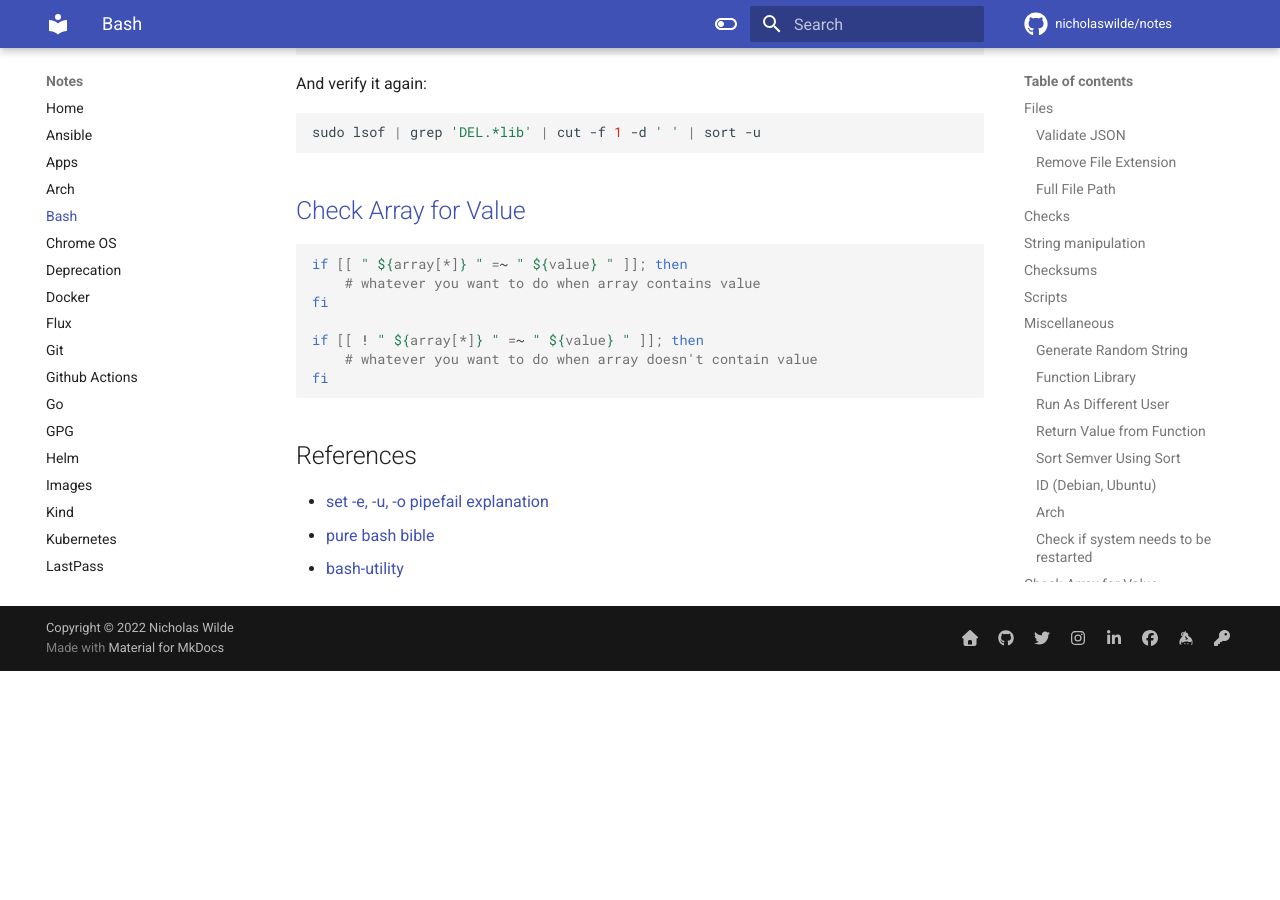
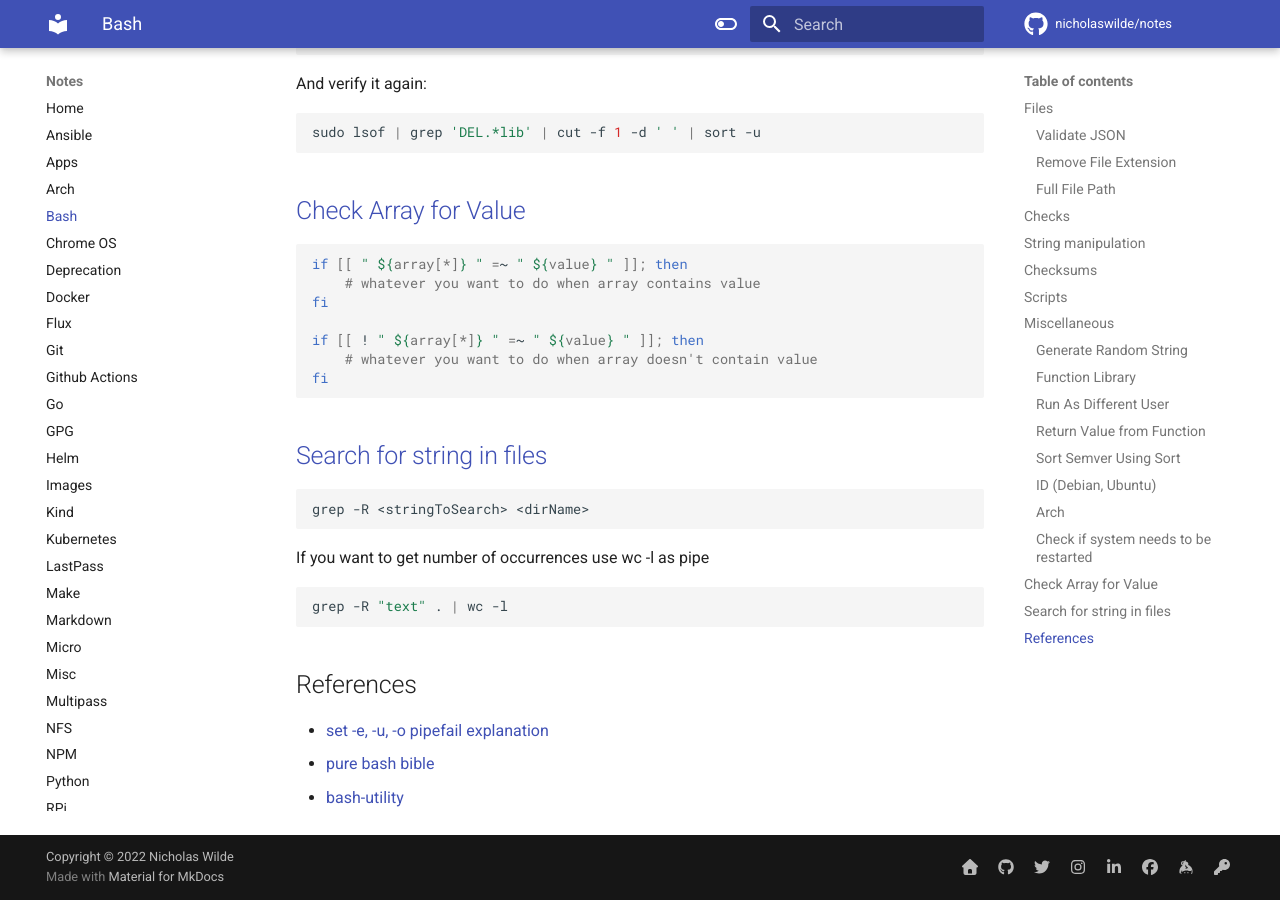
Before and after one commit to nicholaswilde/notes, an MkDocs documentation site: the page built from docs/bash.md, in a window 1280 px wide and 900 px high, scrolled down 7308 px. Built offline with MkDocs 1.6.1 and Material for MkDocs 9.7.7, drawn with Linux system fonts in a browser that asks for light colours; comment, search, counter and statistics services are not loaded; before the commit the page ends 7979 px from its top, so only the background shows below that.

Commit message:
Update bash.md

````diff
--- a/docs/bash.md
+++ b/docs/bash.md
@@ -405,6 +405,18 @@
 fi
 ```
 
+## [Search for string in files][4]
+
+```bash
+grep -R <stringToSearch> <dirName>
+```
+
+If you want to get number of occurrences use wc -l as pipe
+
+```bash
+grep -R "text" . | wc -l
+```
+
 ## References
 
 * [set -e, -u, -o pipefail explanation](https://gist.github.com/mohanpedala/1e2ff5661761d3abd0385e8223e16425)
````
Also changed, not shown: other parts of docs/bash.md (+1 -0 lines).
